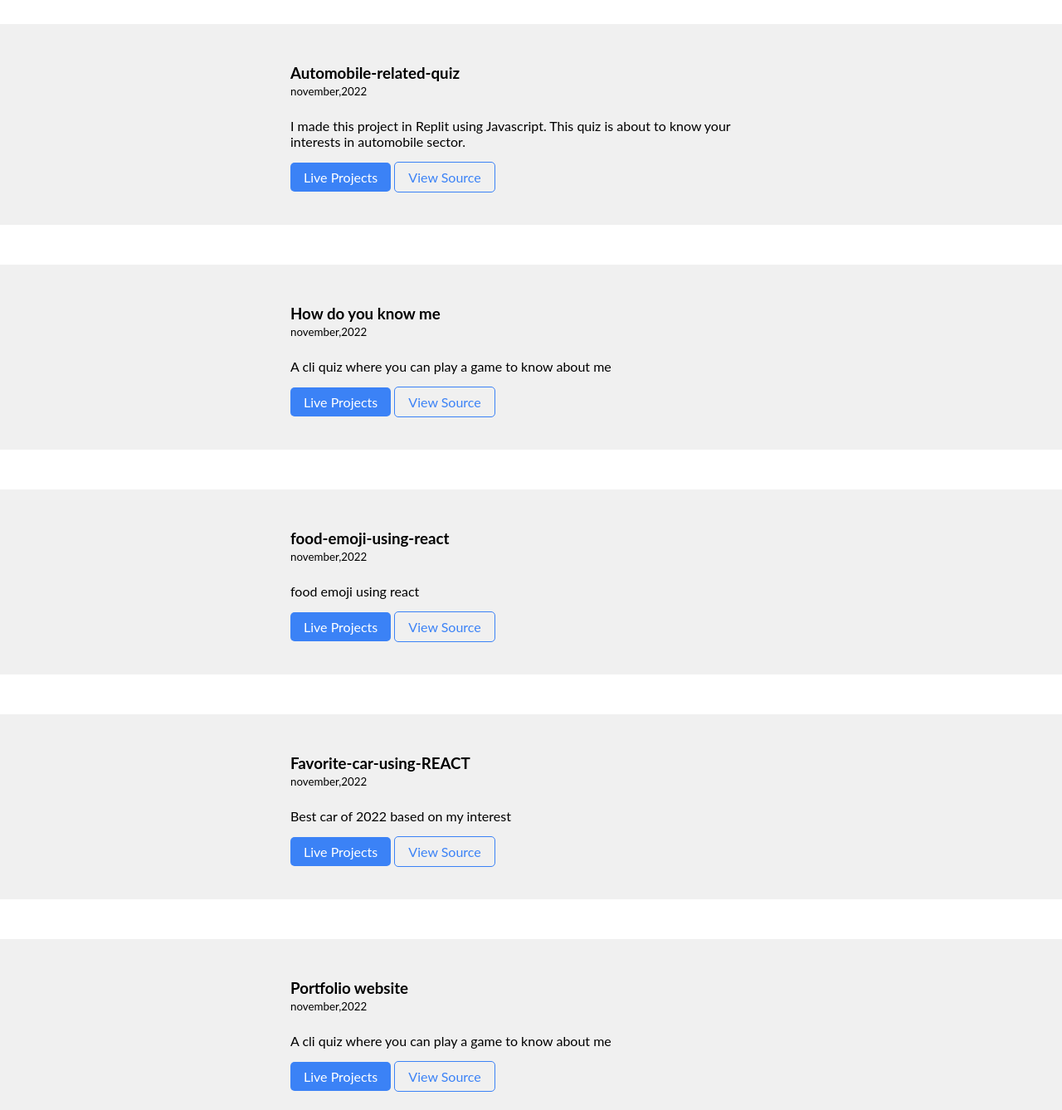
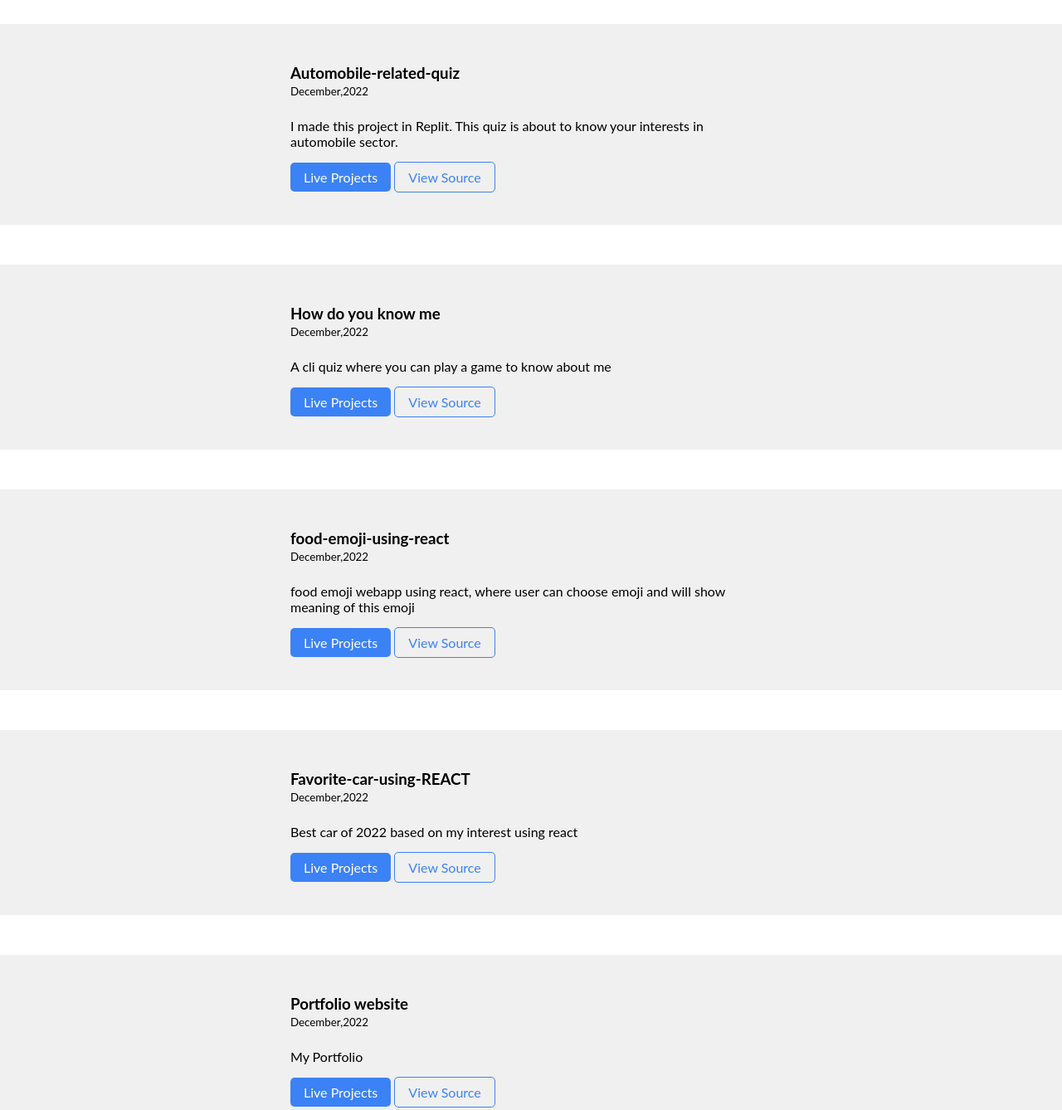
Before and after one commit to create20s/My-Portfolio, a plain HTML site: page projects.html in a window 1280 px wide. Shown: the part 179-1517 px from the top of the page at 83% size. Drawn offline with Linux system fonts and the light colour scheme.

Commit message:
Update projects.html

```diff
--- a/projects.html
+++ b/projects.html
@@ -29,8 +29,8 @@
         <li class="section ow">
             <div class="container center-container">
                 <h3>Automobile-related-quiz</h3>
-                <small>november,2022</small>
-                <p class="padding-p">I made this project in Replit using Javascript. This quiz is about to know your interests in automobile sector.</p>
+                <small>December,2022</small>
+                <p class="padding-p">I made this project in Replit. This quiz is about to know your interests in automobile sector.</p>
                 <a class="link primary-link" href="https://replit.com/@SagarChaudhuri/automobile-fan#index.js">Live Projects</a>
                 <a class="link secondary-link" href="https://github.com/create20s/Automobile-related-quiz">View Source</a>
             </div>
@@ -40,7 +40,7 @@
         <li class="section ow project-li">
             <div class="container center-container">
                 <h3>How do you know me</h3>
-                <small>november,2022</small>
+                <small>December,2022</small>
                 <p class="padding-p">A cli quiz where you can play a game to know about me</p>
                 <a class="link primary-link" href="https://replit.com/@SagarChaudhuri/CLI-QUIZ#index.js">Live Projects</a>
                 <a class="link secondary-link" href="https://github.com/create20s/CLI-QUIZ-">View Source</a>
@@ -52,8 +52,8 @@
         <li class="project-li ow section">
             <div class="container center-container">
                 <h3>food-emoji-using-react </h3>
-                <small>november,2022</small>
-                <p class="padding-p">food emoji using react</p>
+                <small>December,2022</small>
+                <p class="padding-p">food emoji webapp using react, where user can choose emoji and will show meaning of this emoji</p>
                 <a class="link primary-link" href="https://0s7xny.csb.app/">Live Projects</a>
                 <a class="link secondary-link" href="https://github.com/create20s/food-emoji-using-react">View Source</a>
             </div>
@@ -63,8 +63,8 @@
         <li class="project-li ow section">
             <div class="container center-container">
                 <h3>Favorite-car-using-REACT</h3>
-                <small>november,2022</small>
-                <p class="padding-p">Best car of 2022 based on my interest</p>
+                <small>December,2022</small>
+                <p class="padding-p">Best car of 2022 based on my interest using react</p>
                 <a class="link primary-link" href="https://92u52q.csb.app/">Live Projects</a>
                 <a class="link secondary-link" href="https://github.com/create20s/Favorite-car-using-REACT">View Source</a>
             </div>
@@ -75,8 +75,8 @@
         <li class="section ow project-li">
             <div class="container center-container">
                 <h3>Portfolio website</h3>
-                <small>november,2022</small>
-                <p class="padding-p">A cli quiz where you can play a game to know about me</p>
+                <small>December,2022</small>
+                <p class="padding-p">My Portfolio</p>
                 <a class="link primary-link" href="https://sagarsportfolio.netlify.app/">Live Projects</a>
                 <a class="link secondary-link" href="https://github.com/create20s/My-Portfolio">View Source</a>
             </div>
@@ -86,9 +86,9 @@
         <li class="section ow project-li">
             <div class="container center-container">
                 <h3>Banana Speak</h3>
-                <small>november,2022</small>
-                <p class="padding-p">I am currently working on this website this is actually translate the text to banana language.</p>
-                <a class="link primary-link" href="bananaspeakproject.netlify.app">Live Projects</a>
+                <small>December,2022</small>
+                <p class="padding-p">This website actually translate the text to banana language.</p>
+                <a class="link primary-link" href="https://bananaspeakproject.netlify.app/">Live Projects</a>
                 <a class="link secondary-link" href="https://github.com/create20s/Banana-speak">View Source</a>
             </div>
 
@@ -98,8 +98,8 @@
             <div class="container center-container">
                 <h3>Vally-speak-translator</h3>
                 <small>november,2022</small>
-                <p class="padding-p">I am currently working on this website this is actually translate the text to banana language.</p>
-                <a class="link primary-link" href="valy-speak.netlify.app">Live Projects</a>
+                <p class="padding-p">This app can translate normal english language to Vally-speak</p>
+                <a class="link primary-link" href="https://valy-speak.netlify.app/">Live Projects</a>
                 <a class="link secondary-link" href="https://github.com/create20s/Valley-Speak-translator">View Source</a>
             </div>
 
```
